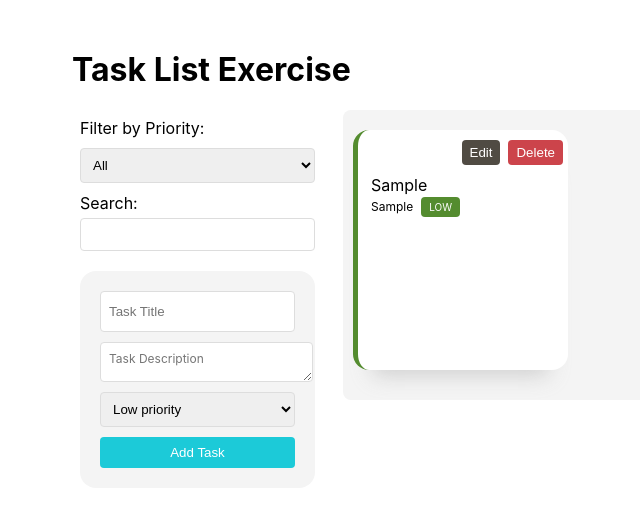
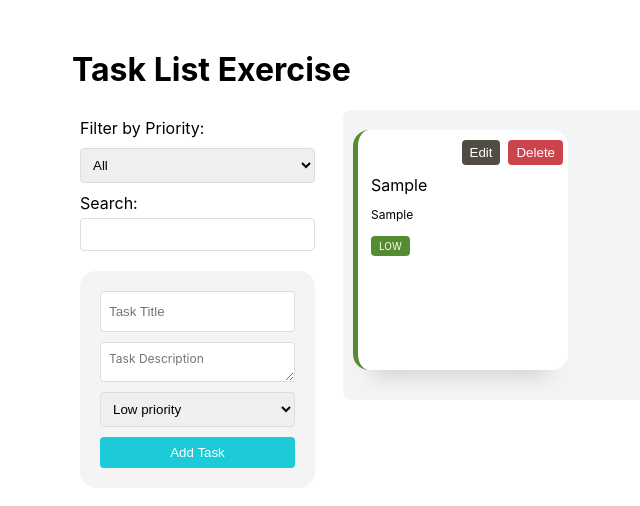
Before and after one commit to raluseru/simple-task-tracker, a React (Create React App) app: page / in a window 1280 px wide. Both pictures are taken after typing "Sample", "Sample" into the empty fields and a click on the button "Add Task". Shown: the top 506 px of the page, without its empty margins (178-818 px from the left). Built offline with nearby package versions, Linux system fonts and the light colour scheme.

Commit message:
Various style fixes

```diff
--- a/src/components/Tasks/AddTask/AddTask.tsx
+++ b/src/components/Tasks/AddTask/AddTask.tsx
@@ -22,7 +22,6 @@ margin-bottom: 10px;
 font-family: inherit;
 font-size: 12px;
 max-width: 320px;
-width: 100%;
 resize: vertical;
 `;
 
--- a/src/components/Tasks/TaskList/Task.tsx
+++ b/src/components/Tasks/TaskList/Task.tsx
@@ -51,13 +51,12 @@ padding: 0 8px;
 const TaskText = styled.div`
 `;
 
-const TaskDescription = styled.span`
+const TaskDescription = styled.p`
   font-size: 12px;
   word-wrap: break-word;
 `;
 
-const PriorityLabel = styled.span<{ priority: PriorityType }>`
-  margin-left: 8px;
+const PriorityLabel = styled.label<{ priority: PriorityType }>`
   font-size: 10px;
   color: #fff;
   padding:4px 8px;
@@ -97,8 +96,6 @@ border-radius: 4px;
 margin-bottom: 20px;
 font-family: inherit;
 font-size: 12px;
-
-width: 100%;
 resize: vertical;
 `;
 
```
